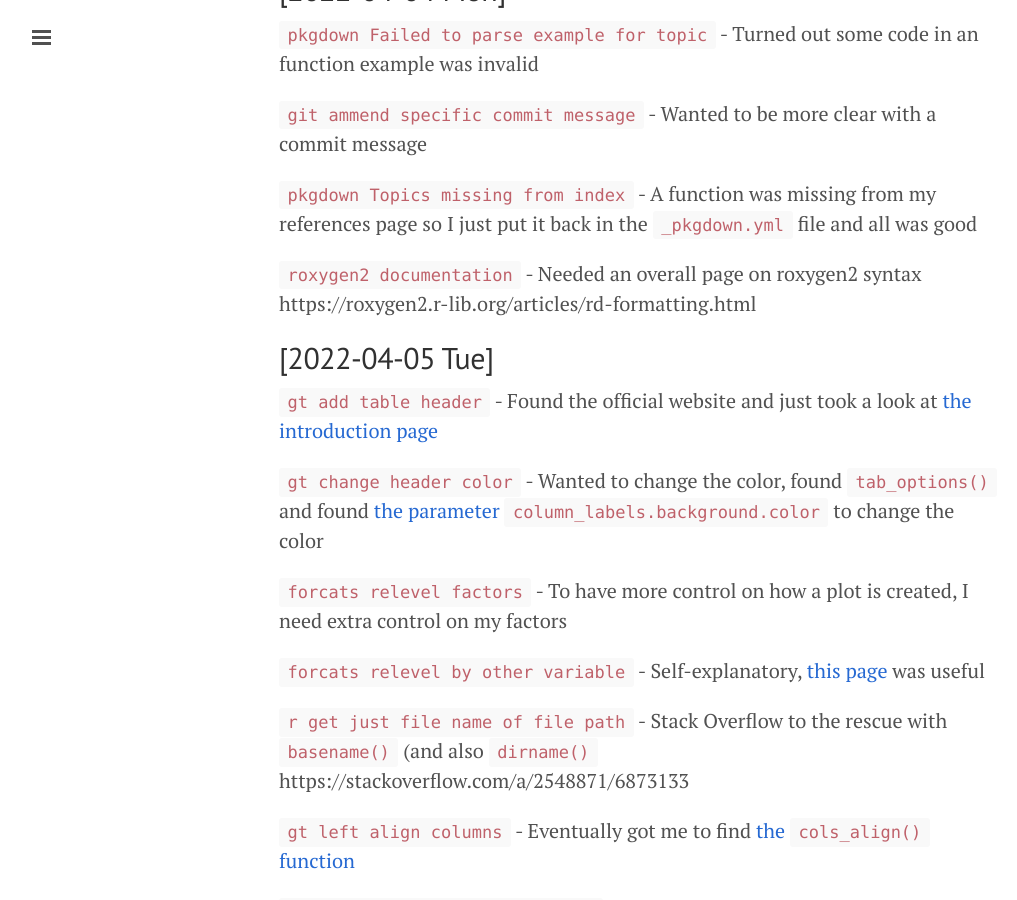
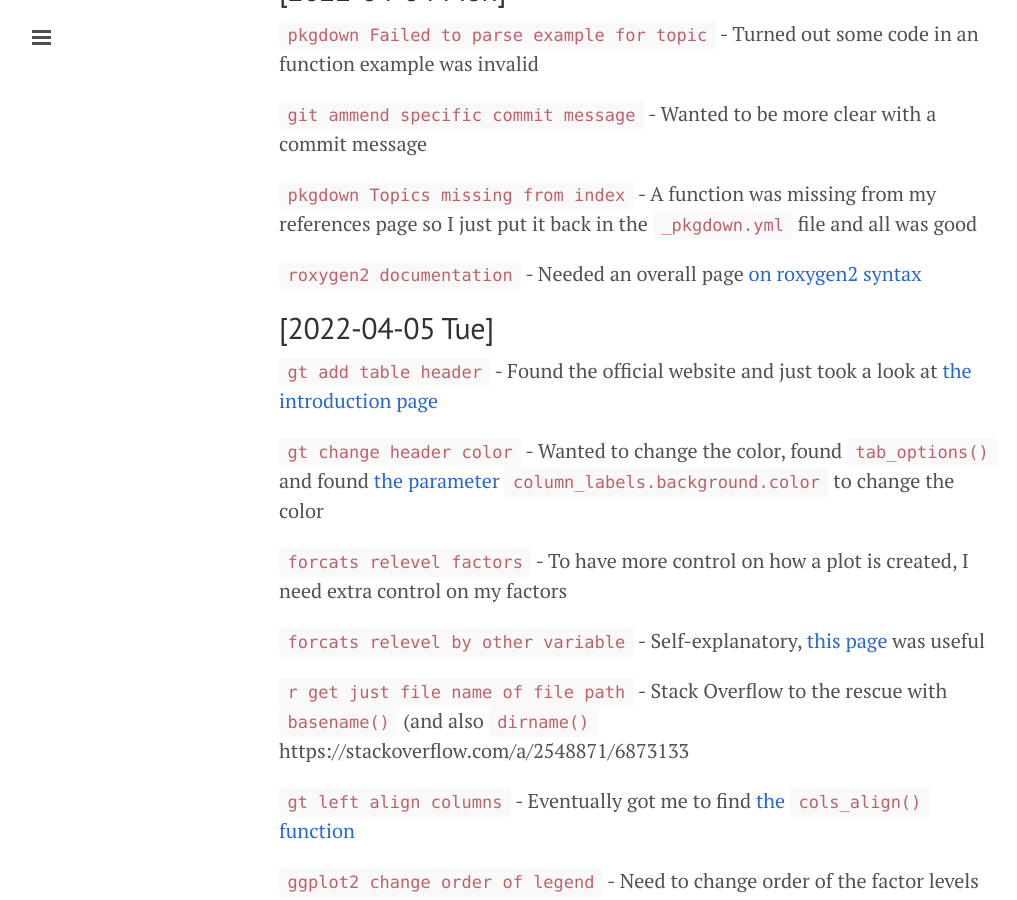
Before and after one commit to erictleung/erictleung.github.io, a Jekyll site: the page built from _posts/2022-04-21-everything-i-googled-in-a-week-as-a-data-scientist.md, in a window 1280 px wide and 900 px high, scrolled down 671 px. Shown: the whole window, without its empty margins (1-1018 px from the left). Built offline with Jekyll 4.4.1, drawn with Linux system fonts in a browser that asks for light colours; nearby versions of some CDN libraries.

Commit message:
Add missing Roxygen2 link

```diff
--- a/_posts/2022-04-21-everything-i-googled-in-a-week-as-a-data-scientist.md
+++ b/_posts/2022-04-21-everything-i-googled-in-a-week-as-a-data-scientist.md
@@ -33,8 +33,8 @@
 `pkgdown Topics missing from index` - A function was missing from my references
 page so I just put it back in the `_pkgdown.yml` file and all was good
 
-`roxygen2 documentation` - Needed an overall page on roxygen2 syntax
-https://roxygen2.r-lib.org/articles/rd-formatting.html
+`roxygen2 documentation` - Needed an overall page
+[on roxygen2 syntax](https://roxygen2.r-lib.org/articles/rd-formatting.html)
 
 
 ## [2022-04-05 Tue]
```
